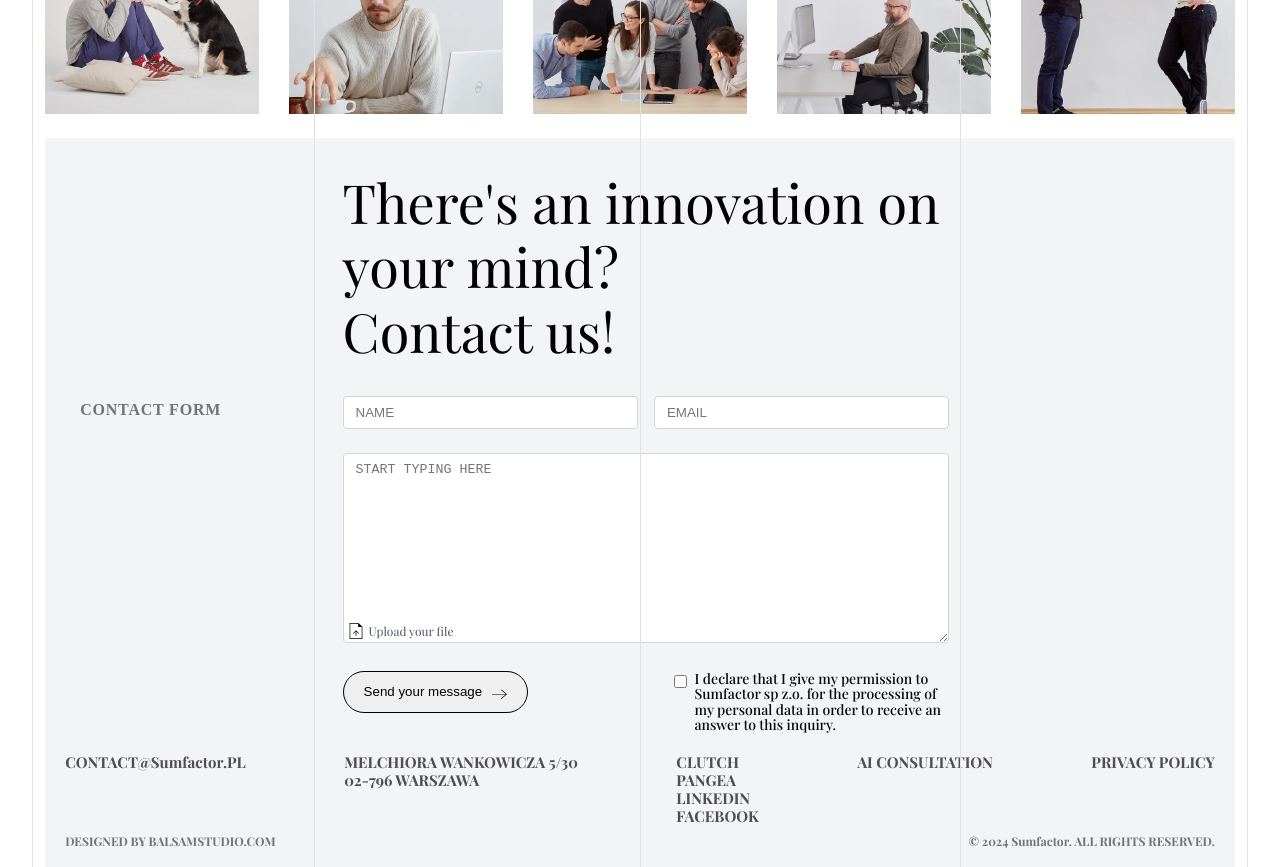
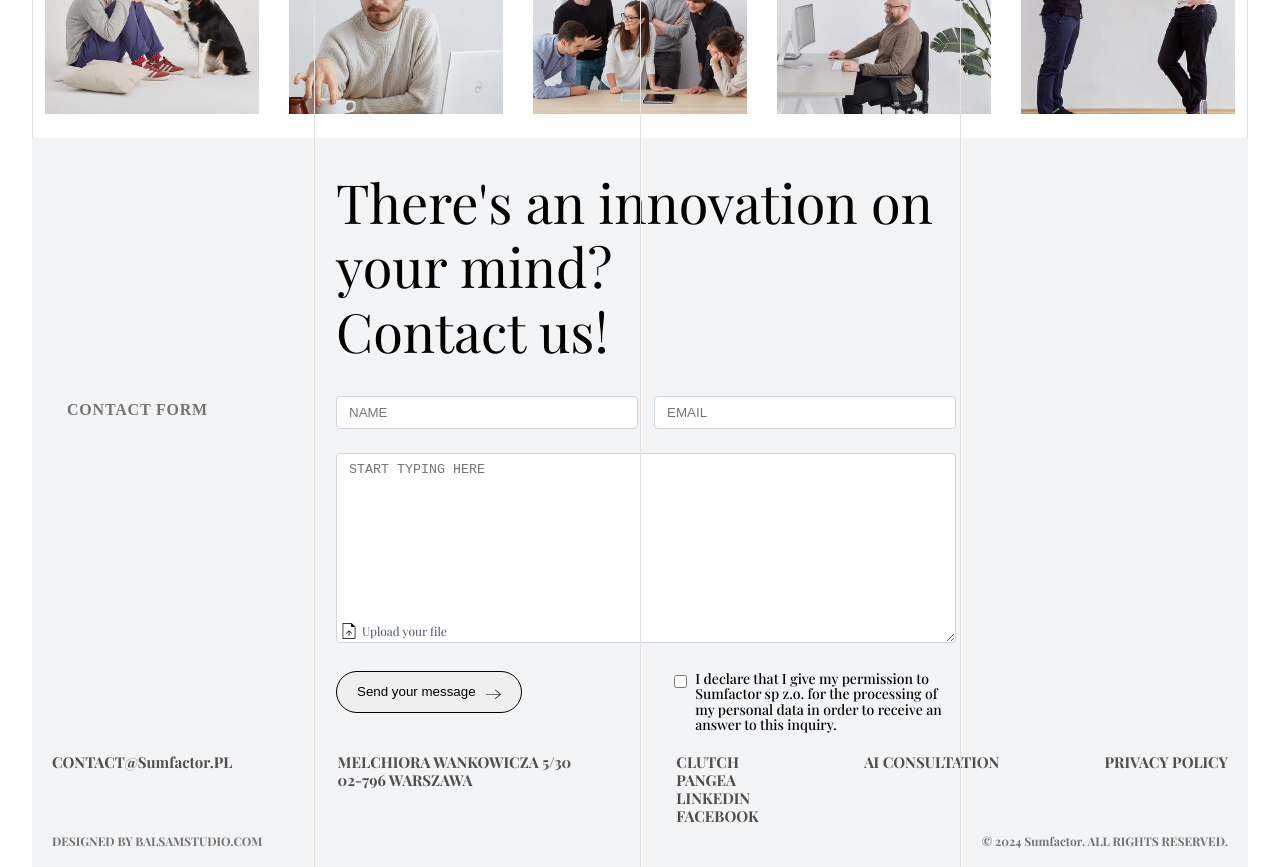
Before and after one commit to Shubham-SumFactor/project-sparkbit, a Next.js app: page /meetus in a window 1280 px wide. Shown: the part 4580-5447 px from the top of the page. Built offline with nearby package versions, Linux system fonts and the light colour scheme; a web font is replaced by a local one.

Commit message:
meet us page contact us UI updated, vertical lines width updated

```diff
--- a/pages/components/contactUs/ContactUs.module.css
+++ b/pages/components/contactUs/ContactUs.module.css
@@ -31,6 +31,7 @@
 }
 
 .title {
+    color: black;
     font-weight: bold;
     margin-bottom: 2rem;
     margin-top: 2rem;
@@ -83,6 +84,7 @@
 }
 
 .checkbox {
+    color: black ;
     display: flex;
     align-items: flex-start;
     width: 50%;
@@ -100,6 +102,7 @@
     line-height: 15.4px;
     text-decoration: rgb(115, 115, 115);
     align-self: center;
+    color: black;
 
 }
 
--- a/pages/meetus.tsx
+++ b/pages/meetus.tsx
@@ -99,8 +99,10 @@ const MeetUs = () => {
 
                 <ImageSlider />
 
-                <ContactUs />
             </main>
+
+            <ContactUs />
+
 
         </div>
 
--- a/styles/globals.css
+++ b/styles/globals.css
@@ -166,7 +166,7 @@ body {
   position: absolute;
   top: 0;
   bottom: 0;
-  width: 1px;
+  width: 0.5px;
   background-color: rgb(230, 223, 223);
 
 }
```
